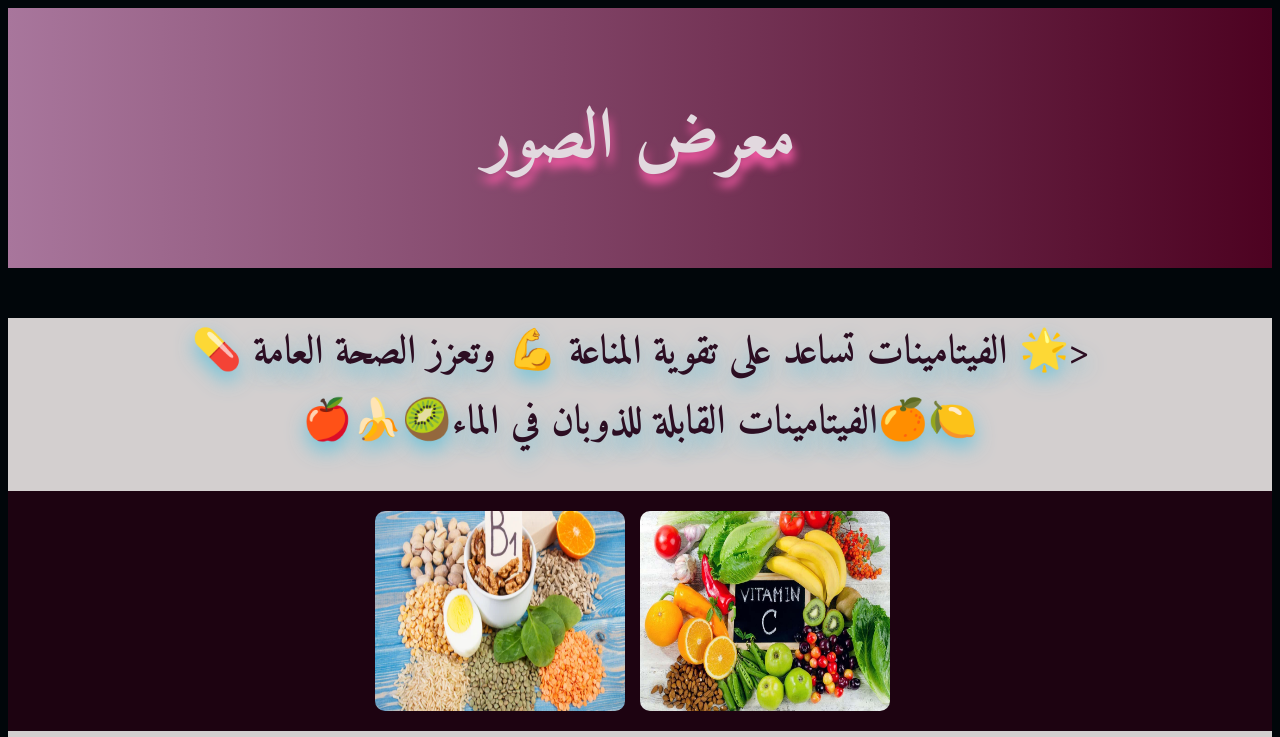
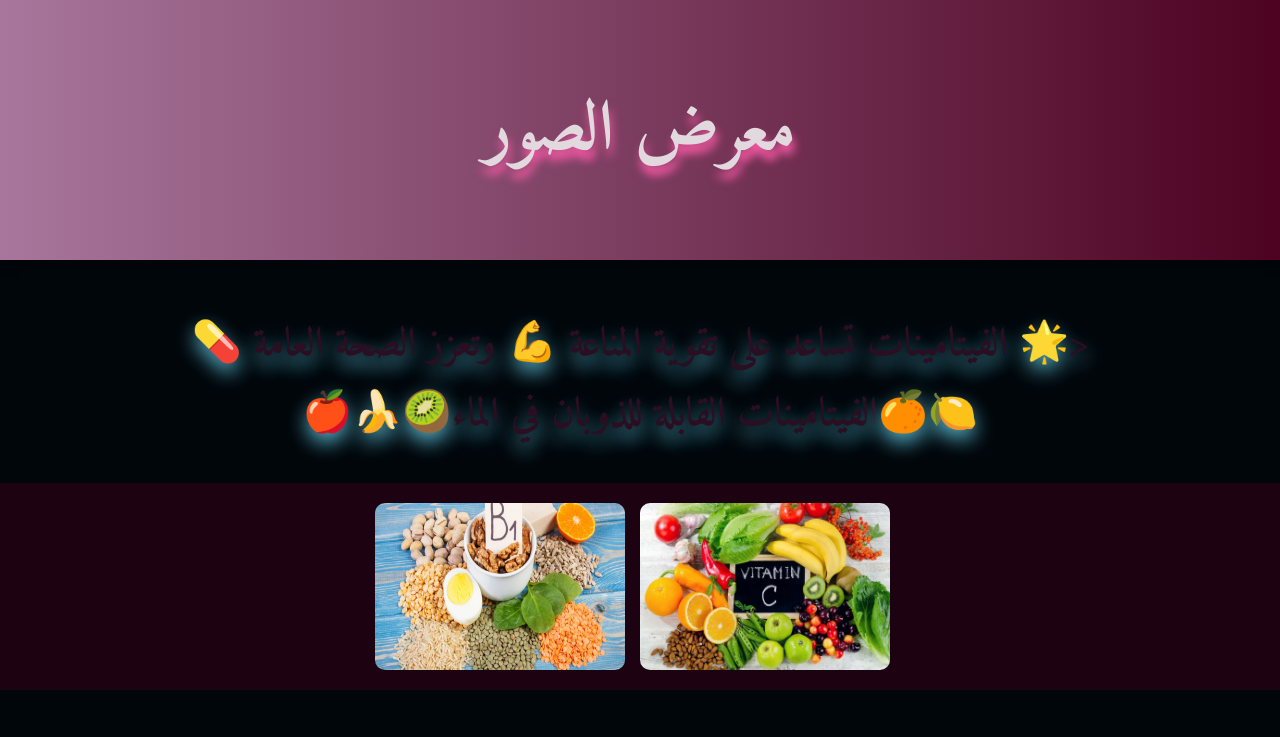
Before and after one commit to May-m-salih/vetamin-May-proj, a plain HTML site: page index.html in a window 1280 px wide. Shown: the top 737 px of the page. Drawn offline with Linux system fonts and the light colour scheme.

Commit message:
Update style.css

```diff
--- a/style.css
+++ b/style.css
@@ -1,85 +1,35 @@
- /*#demo  {
-    color: rgb(98, 98, 219);
-    text-align: center;
-}
-.egypt {
-    background-image: url('R.jpg');
-    /*background-repeat: no-repeat;
-    background-position: center right ;
-    background contain ;
+* {
+    box-sizing: border-box;
   }
 
-header {
-    background-image: url('Wh.jpg');
-     /* تكرار الصورة أفقيًا
-    background-size: auto 100%;      /* تمديد الصورة بحيث يكون الارتفاع 100% من ارتفاع العنصر
+  body {
+    font-family: Arial, sans-serif;
+    text-align: center;
+    background-color: #01060a;
+    margin: 0;
   }
-  img {
-    display: block;
-    width: 200px;
-    height: 200px;
-    border: 3px solid gray;
-    border-radius: 100%;
-}
-div.container {
-    display: flex;
-    flex-direction : row;
-    border: 2px solid black;
-    background-color: purple;
-}
-
-div.box {
-    width: 40px;
-    height: 40px;
-    text-align: center;
-    border: 1px solid black;
-    background-color: orange;
-    margin: 4px;
-}*/
 
   .header {
     background: linear-gradient(90deg, #a8769c, #4d0221);
     color: white;
     padding: 20px;
     font-size: 24px;
-
-
-    }
-/*
-bottom: unset;
-text-align: center;
-margin-top: 10px;
-width: 100%;
-height:70px;
-background-color: #46233f; /* لون خلفية وردي خفيف
-color: #eedfec;
-text-align: center;  يجعل النص في الوسط
-line-height: 5vh;  لضبط النص في منتصف الهيدر
-}*/
-body {
-    font-family: Arial, sans-serif;
-    text-align: center;
-    background-color: #01060a;
+    box-shadow: 0 4px 12px rgba(0, 0, 0, 0.3);
   }
 
   h1 {
-    text-align: center;
     margin-top: 50px;
-     font-family: 'Amiri', serif , Arial, sans-serif , Arial; /* تحديد الخط */
-        font-size: 70px; /* حجم الخط */
-        color: #e2d9df; /* لون النص */
+    font-family: 'Amiri', serif, Arial, sans-serif;
+    font-size: 70px;
+    color: #e2d9df;
     text-shadow: 2px 9px 10px rgb(248, 90, 166);
+  }
 
-
-}
   h2 {
-    text-align: center;
     margin-top: 50px;
-     font-family: 'Amiri', serif , Arial, sans-serif , Arial; /* تحديد الخط */
-        font-size: 40px; /* حجم الخط */
-        color: #2c0e22; /* لون النص */
-
-
+    font-family: 'Amiri', serif, Arial, sans-serif;
+    font-size: 40px;
+    color: #2c0e22;
   }
 
   .gallery {
@@ -92,10 +42,10 @@ h2 {
   }
 
   .gallery img {
-    width: 250px;
-    height: 200px;
+    width: 100%;
+    max-width: 250px;
+    height: auto;
     border-radius: 10px;
-
     transition: transform 0.3s;
   }
 
@@ -103,16 +53,20 @@ h2 {
     box-shadow: 0 4px 20px rgb(243, 216, 236);
     transform: scale(1.1);
   }
-.p {
-    background:rgb(211, 207, 207);
+
+  .section-box {
+    background: rgb(211, 207, 207);
     text-align: left;
+    padding: 20px;
+    border-radius: 8px;
+    margin: 20px;
+  }
 
-
-}
   .footer {
-    background: linear-gradient(90deg,#4d0221 , #a8769c );
+    background: linear-gradient(90deg, #4d0221, #a8769c);
     color: white;
     padding: 15px;
     font-size: 18px;
-    margin-top: 20px;
+    margin-top: 40px;
+    box-shadow: 0 -4px 10px rgba(0, 0, 0, 0.3);
   }
```
Lines whose indentation alone changed are shown as unchanged.
